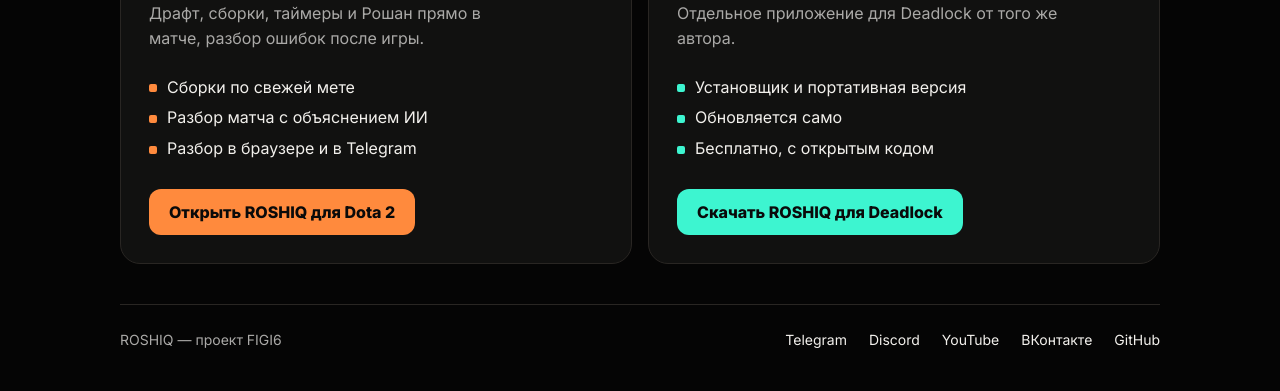
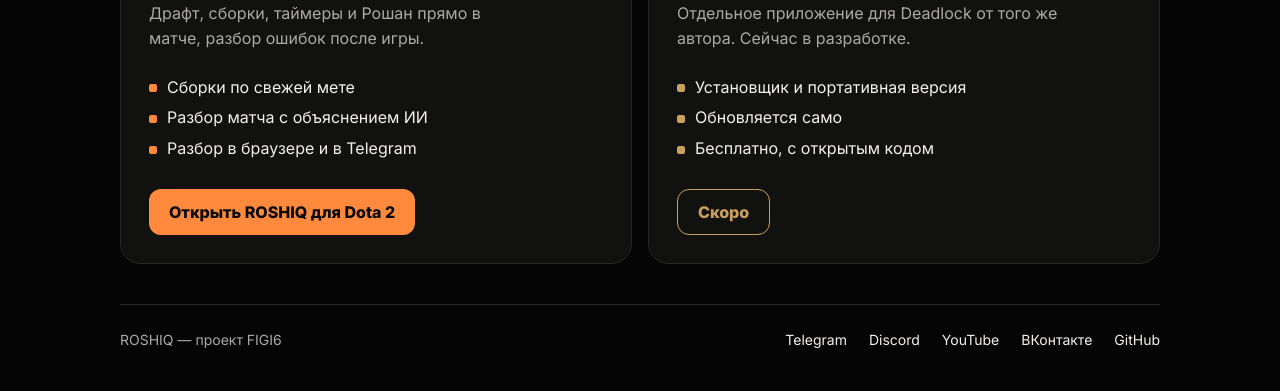
Before and after one commit to Baramobatare-hash/Baramobatare-hash.github.io, a plain HTML site: page index.html in a window 1280 px wide. Shown: the part 422-813 px from the top of the page. Drawn offline with Linux system fonts and the light colour scheme.

Commit message:
Change color variable and update Deadlock descriptionХаб: карточка Deadlock — «Скоро», латунный цвет, без ссылки на пустые релизы
Updated the color variable for '--dl' and modified text for the Deadlock application section.

```diff
--- a/index.html
+++ b/index.html
@@ -9,7 +9,7 @@
 <link rel="preconnect" href="https://fonts.googleapis.com"><link rel="preconnect" href="https://fonts.gstatic.com" crossorigin>
 <link href="https://fonts.googleapis.com/css2?family=Inter:opsz,wght@14..32,400..900&display=swap" rel="stylesheet">
 <style>
-:root{--ink:#050505;--panel:#111110;--line:#292623;--text:#F2F0EC;--grey:#AAA9A7;--dota:#FF8A3D;--dl:#3DF5D0}
+:root{--ink:#050505;--panel:#111110;--line:#292623;--text:#F2F0EC;--grey:#AAA9A7;--dota:#FF8A3D;--dl:#C9A15B}
 *{box-sizing:border-box}
 body{margin:0;background:var(--ink);color:var(--text);font:16px/1.55 Inter,system-ui,sans-serif;min-height:100vh;display:flex;flex-direction:column}
 main{width:min(1040px,100% - 32px);margin:0 auto;padding:72px 0 40px;flex:1}
@@ -26,6 +26,8 @@ h1{font-size:clamp(48px,9vw,104px);line-height:.92;letter-spacing:-.04em;margin:
 .game:hover{border-color:var(--c)}
 .game:focus-visible,a:focus-visible{outline:2px solid var(--c,var(--dota));outline-offset:3px}
 .dota{--c:var(--dota)}.dl{--c:var(--dl)}
+.soon{cursor:default}.soon:hover{border-color:var(--line)}
+.soon .go{background:transparent;color:var(--c);border:1px solid var(--c)}
 footer{width:min(1040px,100% - 32px);margin:0 auto;padding:24px 0 40px;border-top:1px solid var(--line);display:flex;flex-wrap:wrap;gap:8px 22px;color:var(--grey);font-size:14px}
 footer a{color:var(--text);text-decoration:none}footer a:hover{text-decoration:underline}
 footer span{margin-right:auto}
@@ -43,12 +45,12 @@ footer span{margin-right:auto}
       <ul><li>Сборки по свежей мете</li><li>Разбор матча с объяснением ИИ</li><li>Разбор в браузере и в Telegram</li></ul>
       <span class="go">Открыть ROSHIQ для Dota 2</span>
     </a>
-    <a class="game dl" href="https://github.com/Baramobatare-hash/ROSHIQ-Deadlock/releases/latest">
+    <div class="game dl soon" aria-disabled="true">
       <h2>Deadlock</h2>
-      <p>Отдельное приложение для Deadlock от того же автора.</p>
+      <p>Отдельное приложение для Deadlock от того же автора. Сейчас в разработке.</p>
       <ul><li>Установщик и портативная версия</li><li>Обновляется само</li><li>Бесплатно, с открытым кодом</li></ul>
-      <span class="go">Скачать ROSHIQ для Deadlock</span>
-    </a>
+      <span class="go">Скоро</span>
+    </div>
   </div>
 </main>
 <footer>
```
